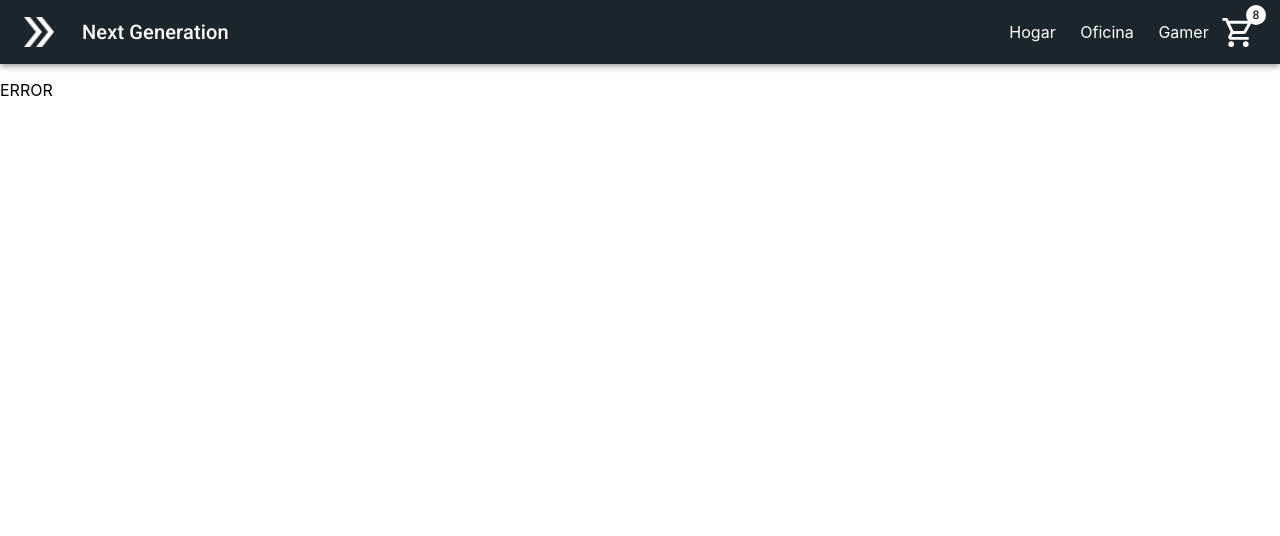
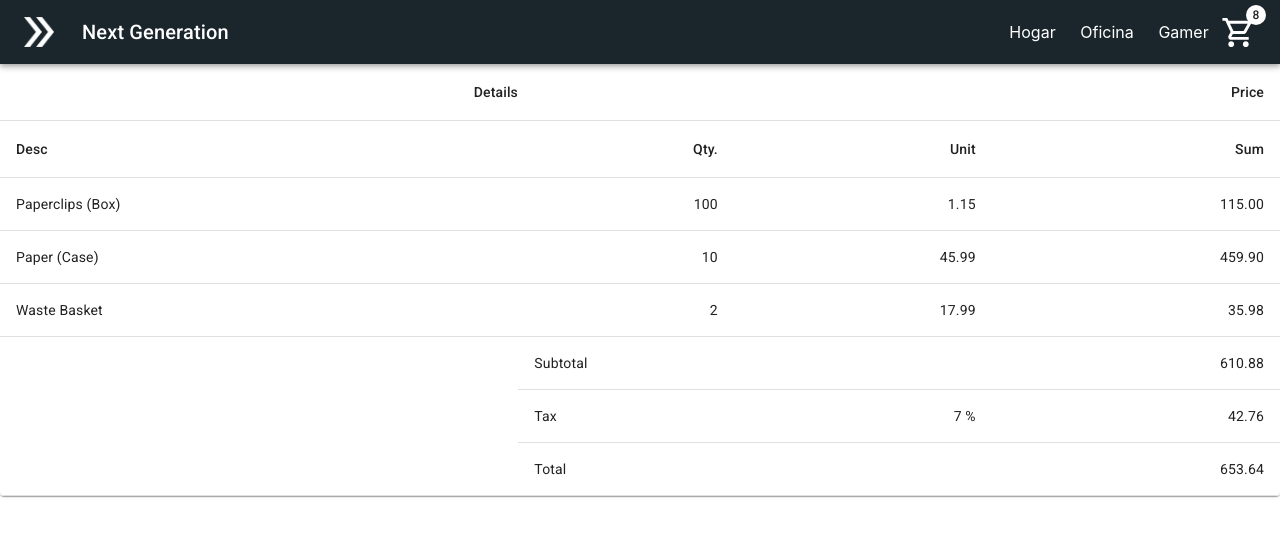
Before and after one commit to jogabutti/react-gabutti, a React (Create React App) app: page /cart in a window 1280 px wide. Shown: the top 536 px of the page. Built offline with nearby package versions, Linux system fonts and the light colour scheme; the HTML template or start-up script is replaced by a standard one.

Commit message:
Cart Context

```diff
--- a/src/App.js
+++ b/src/App.js
@@ -1,12 +1,13 @@
 //@ts-check
 import React from 'react';
 import { BrowserRouter, Routes, Route } from 'react-router-dom';
+import { ThemeProvider, createTheme } from '@mui/material/styles';
 import './App.css';
 import NavBar from "./components/NavBar/NavBar"
 import ItemListContainer from './components/ItemListContainer/ItemListContainer'
 import ItemDetailContainer from './components/ItemDetailContainer/ItemDetailContainer'
-
-import { ThemeProvider, createTheme } from '@mui/material/styles';
+import Cart from './components/Cart/Cart'
+import { CartProvider } from './context/CartContext';
 
 const theme = createTheme({
   palette: {
@@ -24,6 +25,7 @@ const theme = createTheme({
 
 const App = () => {
   return (
+    <CartProvider >
       <ThemeProvider theme={theme} >
         <BrowserRouter>
           <NavBar/>
@@ -31,10 +33,12 @@ const App = () => {
             <Route path="/" element ={<ItemListContainer greeting={"Productos"}/>}/>
             <Route path="/categorias/:id" element ={<ItemListContainer greeting={"Productos filtrados"}/>}/>
             <Route path="/productos/:id" element ={<ItemDetailContainer />}/>
+            <Route path="/cart" element={<Cart />}/>
             <Route path="/*" element ={<p> ERROR</p>}/>
           </Routes>
         </BrowserRouter>
       </ThemeProvider>
+    </CartProvider>
   );
 }
 
--- /dev/null
+++ b/src/components/Cart/Cart.jsx
@@ -0,0 +1,86 @@
+//@ts-check
+import React from 'react';
+import Table from '@mui/material/Table';
+import TableBody from '@mui/material/TableBody';
+import TableCell from '@mui/material/TableCell';
+import TableContainer from '@mui/material/TableContainer';
+import TableHead from '@mui/material/TableHead';
+import TableRow from '@mui/material/TableRow';
+import Paper from '@mui/material/Paper';
+
+const TAX_RATE = 0.07;
+
+function ccyFormat(num) {
+  return `${num.toFixed(2)}`;
+}
+
+function priceRow(qty, unit) {
+  return qty * unit;
+}
+
+function createRow(desc, qty, unit) {
+  const price = priceRow(qty, unit);
+  return { desc, qty, unit, price };
+}
+
+function subtotal(items) {
+  return items.map(({ price }) => price).reduce((sum, i) => sum + i, 0);
+}
+
+const rows = [
+  createRow('Paperclips (Box)', 100, 1.15),
+  createRow('Paper (Case)', 10, 45.99),
+  createRow('Waste Basket', 2, 17.99),
+];
+
+const invoiceSubtotal = subtotal(rows);
+const invoiceTaxes = TAX_RATE * invoiceSubtotal;
+const invoiceTotal = invoiceTaxes + invoiceSubtotal;
+
+export default function Cart() {
+  return (
+    <TableContainer component={Paper}>
+      <Table sx={{ minWidth: 700 }} aria-label="spanning table">
+        <TableHead>
+          <TableRow>
+            <TableCell align="center" colSpan={3}>
+              Details
+            </TableCell>
+            <TableCell align="right">Price</TableCell>
+          </TableRow>
+          <TableRow>
+            <TableCell>Desc</TableCell>
+            <TableCell align="right">Qty.</TableCell>
+            <TableCell align="right">Unit</TableCell>
+            <TableCell align="right">Sum</TableCell>
+          </TableRow>
+        </TableHead>
+        <TableBody>
+          {rows.map((row) => (
+            <TableRow key={row.desc}>
+              <TableCell>{row.desc}</TableCell>
+              <TableCell align="right">{row.qty}</TableCell>
+              <TableCell align="right">{row.unit}</TableCell>
+              <TableCell align="right">{ccyFormat(row.price)}</TableCell>
+            </TableRow>
+          ))}
+
+          <TableRow>
+            <TableCell rowSpan={3} />
+            <TableCell colSpan={2}>Subtotal</TableCell>
+            <TableCell align="right">{ccyFormat(invoiceSubtotal)}</TableCell>
+          </TableRow>
+          <TableRow>
+            <TableCell>Tax</TableCell>
+            <TableCell align="right">{`${(TAX_RATE * 100).toFixed(0)} %`}</TableCell>
+            <TableCell align="right">{ccyFormat(invoiceTaxes)}</TableCell>
+          </TableRow>
+          <TableRow>
+            <TableCell colSpan={2}>Total</TableCell>
+            <TableCell align="right">{ccyFormat(invoiceTotal)}</TableCell>
+          </TableRow>
+        </TableBody>
+      </Table>
+    </TableContainer>
+  );
+}
--- a/src/components/ItemCount.js
+++ b/src/components/ItemCount.js
@@ -4,8 +4,9 @@ import {
     ButtonGroup,
     Button
 } from '@mui/material';
+import TerminarCompra from './TerminarCompra'
 
-export default function ItemCount({stock, initial, onAdd}) {
+export default function ItemCount({stock, initial, onAdd, state, addItems, item}) {
     const [cantidad, setCantidad] = useState(initial)
 
     const sumar =()=>{
@@ -19,7 +20,14 @@ export default function ItemCount({stock, initial, onAdd}) {
         }
     }
 
+    const finish = ()=>{
+        addItems({...item,"quantity": cantidad})
+    }
     return (
+        <>
+            {state ?
+                <TerminarCompra finish={finish} />
+            :
                 <>
                     <ButtonGroup disableElevation variant="contained" >
                         <Button
@@ -49,5 +57,7 @@ export default function ItemCount({stock, initial, onAdd}) {
                         Agregar al carrito
                     </Button>
                 </>
+            }
+        </>
   );
 }
--- a/src/components/ItemDetail/ItemDetail.jsx
+++ b/src/components/ItemDetail/ItemDetail.jsx
@@ -1,5 +1,5 @@
 //@ts-check
-import React, {useState} from 'react';
+import React, {useState, useContext} from 'react';
 import {
     Card,
     CardContent,
@@ -8,10 +8,12 @@ import {
     CardActions,
     Box
 } from '@mui/material';
+import { CartContext } from '../../context/CartContext';
 import ItemCount from '../ItemCount';
-import TerminarCompra from '../TerminarCompra'
 
 export default function ItemDetail({item}) {
+    const {removeItems, addItems, clear, isInCart}= useContext(CartContext)
+
     const [state, setState] = useState()
 
     const onAdd=(cantidad)=>{
@@ -48,11 +50,7 @@ export default function ItemDetail({item}) {
                         Stock Disponible {item.stock}
                     </Typography>
                     <CardActions sx={{flexDirection:"column", gap:"10px" }}>
-                        {state ?
-                            <TerminarCompra/>
-                            :
-                            <ItemCount  stock={10} initial={1} onAdd={onAdd} />
-                        }
+                        <ItemCount  stock={item.stock} initial={1} onAdd={onAdd} state={state} addItems = {addItems} item = {item} />
                     </CardActions>
                 </CardContent>
             </Box>
--- a/src/components/TerminarCompra.js
+++ b/src/components/TerminarCompra.js
@@ -5,11 +5,12 @@ import {
     Link
 } from '@mui/material';
 
-export default function ItemCount() {
+export default function ItemCount({finish}) {
     return (
         <Link href={`/cart`} color="inherit" underline="none">
             <Button
                 variant="outlined"
+                onClick={()=>finish()}
             >
                 Terminar Compra
             </Button>
--- /dev/null
+++ b/src/context/CartContext.jsx
@@ -0,0 +1,55 @@
+//@ts-check
+import React, {createContext, useState} from 'react';
+
+// @ts-ignore
+export const CartContext = createContext();
+
+export const CartProvider = ({children})=>{
+    const [cart, setCart] = useState([])
+
+    const removeItems = (id)=>{
+        const foundItem = cart.find((carr)=>carr.id === id)
+        if (foundItem){
+            if (foundItem.cantidad===1){
+                clear(id)
+            } else {
+                foundItem.cantidad = foundItem.cantidad -1
+                setCart([...cart])
+            }
+        }
+    }
+
+    const clear = (id)=>{
+        const newCart = cart.filter((producto=>producto.id !== id))
+        setCart(newCart)
+    }
+
+    const isInCart = (id)=>{
+        return cart.find((carr)=>carr.id===id)!==undefined
+    }
+
+    const addItems = (item)=>{
+        if (isInCart(item.id)){
+            const newCart = cart.reduce((acc, prod)=>{
+                if (item.id !== prod.id){
+                    return acc.concat(prod)
+                } else {
+                    return acc.concat({ ...prod, quantity: prod.quantity + item.quantity})
+                }
+            }, [])
+            setCart(newCart)
+            return
+        }
+        const newCart = cart.concat(item)
+        setCart(newCart)
+        return
+    }
+
+    const cartClear = ()=> setCart([])
+
+    return (
+        <CartContext.Provider value={{cart, removeItems, addItems, clear, isInCart}}>
+            {children}
+        </CartContext.Provider>
+    );
+};
```
Also changed, not shown: 1 other file (tests, documents, lock files or other folders). Lines whose indentation alone changed are shown as unchanged.
